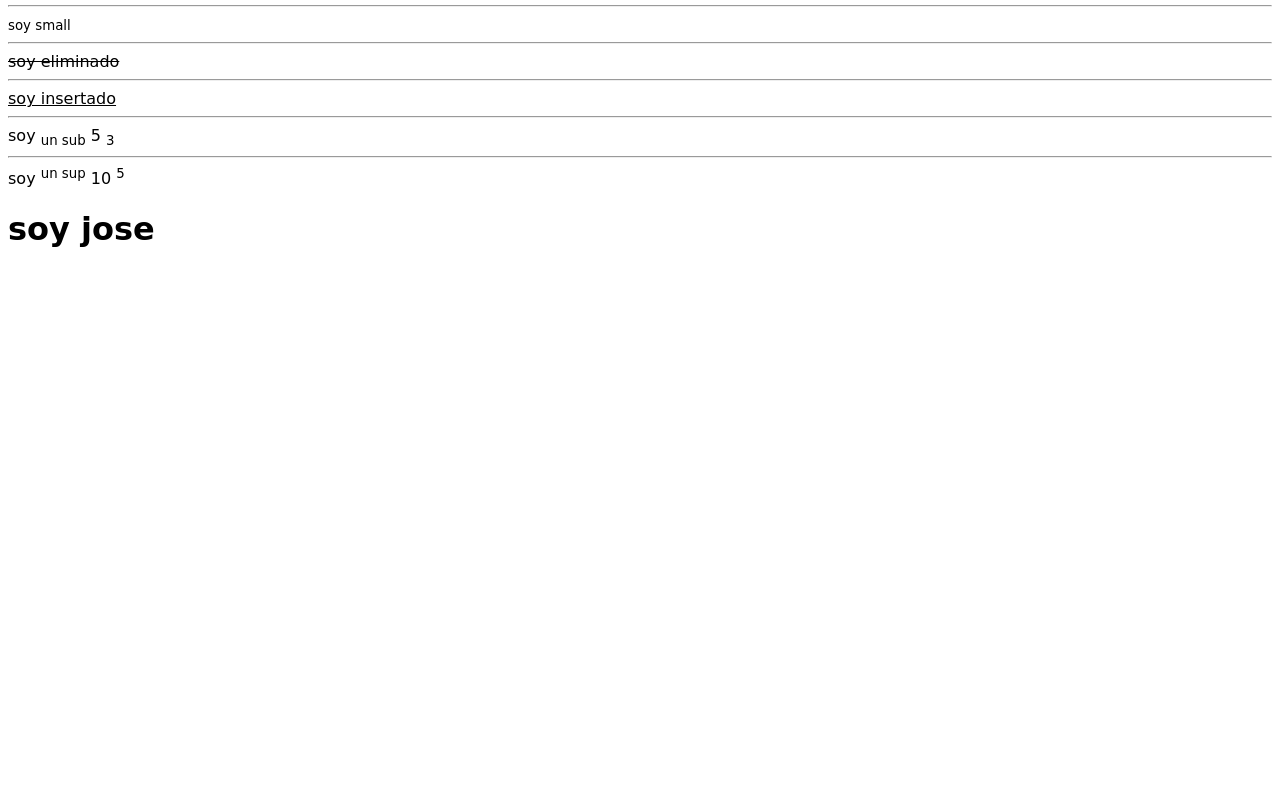
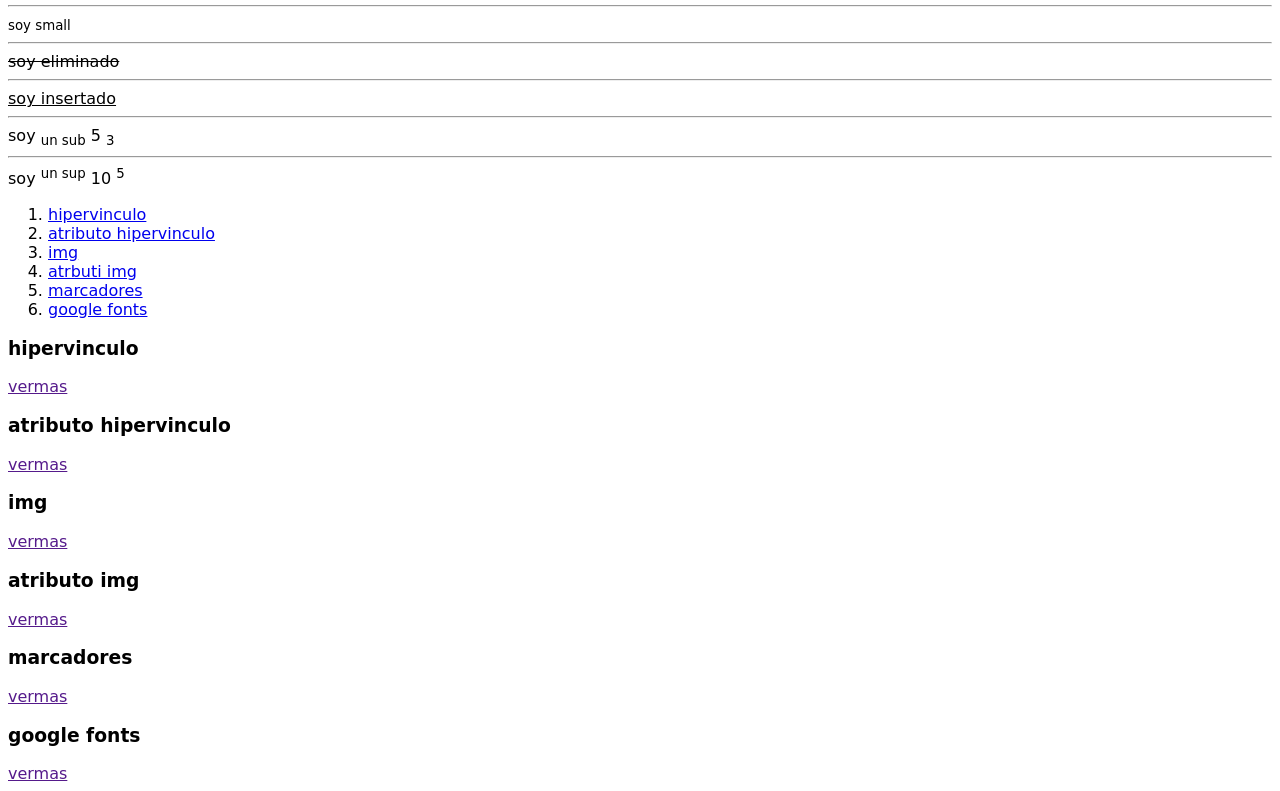
Before and after one commit to josshua015/proyectocfnalco, a plain HTML site: page PERFIL.HTML in a window 1280 px wide. Shown: the part 955-1746 px from the top of the page. Before the commit the page ends 1225 px from the top, so only its background shows below. Drawn offline with Linux system fonts and the light colour scheme; a web font is replaced by a local one.

Commit message:
listado y contenido

```diff
--- a/PERFIL.HTML
+++ b/PERFIL.HTML
@@ -138,7 +138,26 @@
         <div id="10">
             soy <sup>un sup</sup> 10 <sup>5</sup>
         </div>
-        <h1>soy jose</h1>
+
+
+    </div>
+    <div class="menu" >
+        <ol>
+            <li><a href="11">hipervinculo</a></li>
+            <li><a href="12">atributo hipervinculo</a></li>
+            <li><a href="13">img</a></li>
+            <li><a href="14">atrbuti img</a></li>
+            <li><a href="15">marcadores</a></li>
+            <li><a href="16">google fonts</a></li>
+        </ol>
+    </div>
+    <div class="contenido">
+        <div id="#11"><h3>hipervinculo</h3><p></p><a href="">vermas</a></div>
+        <div id="#12"><h3>atributo hipervinculo</h3><p></p><a href="">vermas</a></div>
+        <div id="#13"><h3>img</h3><p></p><a href="">vermas</a></div>
+        <div id="#14"><h3>atributo img</h3><p></p><a href="">vermas</a></div>
+        <div id="#15"><h3>marcadores</h3><p></p><a href="">vermas</a></div>
+        <div id="#16"><h3>google fonts</h3><p></p><a href="">vermas</a></div>
     </div>
 </body>
 </html>
```
